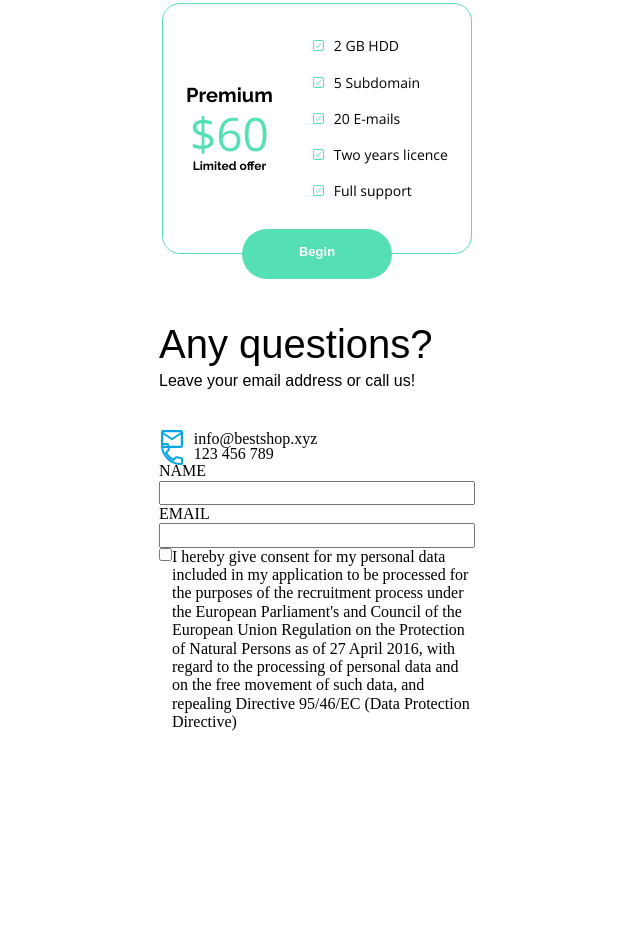
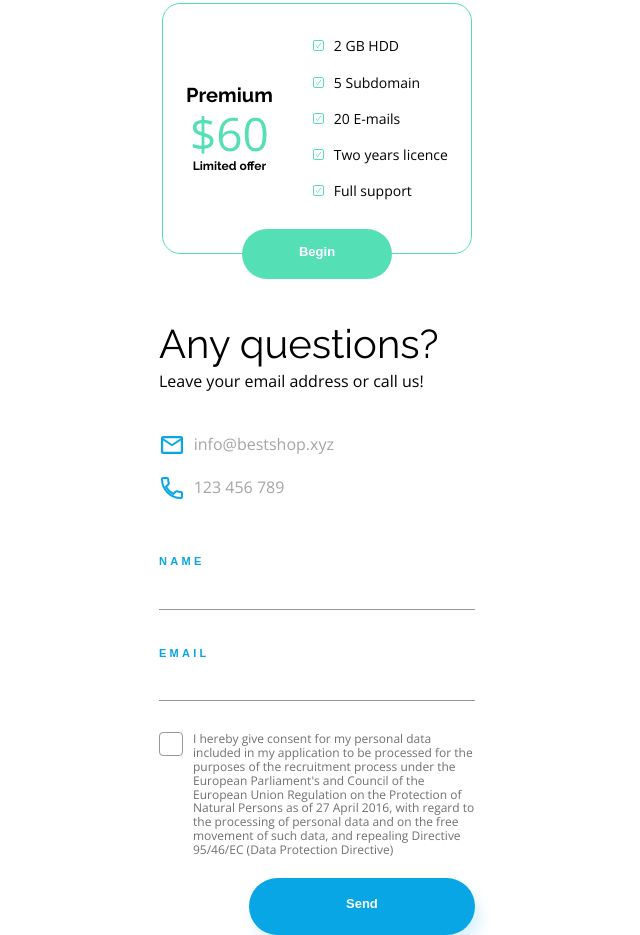
Before and after one commit to KamilaGrabowska/bs_rwd, a website built with Parcel: page index.html in a window 1280 px wide. Shown: the part 3388-4323 px from the top of the page, without its empty margins (323-963 px from the left). Before the commit the page ends 4154 px from the top, so only its background shows below. Built offline with nearby package versions, Linux system fonts and the light colour scheme.

Commit message:
added style to question sections

```diff
--- a/index.html
+++ b/index.html
@@ -175,37 +175,36 @@
     </div>
 </section>
 
-
 <section class="questions">
     <div class="questions__inner">
         <div class="contact">
             <h2 class="contact__hdl">Any questions?</h2>
             <p class="contact__dsc">Leave your email address or call us!</p>
             <div class="info">
-               <div class="inner" >
-                <img src="./src/images/Mail%20Icon.svg" alt="mail" class="inner__img">
-                <p class="inner__dsc">info@bestshop.xyz</p>
+                <div class="inner">
+                    <img src="./src/images/Mail%20Icon.svg" alt="mail" class="inner__img">
+                    <p class="inner__dsc">info@bestshop.xyz</p>
                 </div>
-                <div class="inner" >
-                <img src="./src/images/Phone%20Icon.svg" alt="phone" class="inner__img">
-                <p class="inner__dsc">123 456 789</p>
+                <div class="inner">
+                    <img src="./src/images/Phone%20Icon.svg" alt="phone" class="inner__img">
+                    <p class="inner__dsc">123 456 789</p>
                 </div>
             </div>
         </div>
         <form action="" class="form">
-            <label class="form__label" for="name">NAME</label>
-            <input class="form__in" id="name" type="text">
-            <label class="form__label" for="email">EMAIL</label>
-            <input class="form__in" id="email" type="email">
+            <label for="name" class="form__label">NAME</label>
+            <input type="text" id="name" class="form__in">
+            <label for="email" class="form__label">EMAIL</label>
+            <input type="email" id="email" class="form__in">
             <div class="check">
-                <input class="check__form" type="checkbox">
+                <div class="check__form"> <img class="check__form--img" src="./src/images/Checkmark.svg"></div>
                 <p class="check__dsc">I hereby give consent for my personal data included in my application to be
                     processed for the purposes of the recruitment process under the European Parliament's and Council of
                     the European Union Regulation on the Protection of Natural Persons as of 27 April 2016, with regard
                     to the processing of personal data and on the free movement of such data, and repealing Directive
                     95/46/EC (Data Protection Directive)</p>
             </div>
-            <a class="form__btn btn" href="">Send</a>
+            <a href="" class="form__btn btn">Send</a>
         </form>
     </div>
 </section>
--- a/src/scss/components/layout/header.scss
+++ b/src/scss/components/layout/header.scss
@@ -45,7 +45,7 @@
     padding: px-to-rem(22px) px-to-rem(92px) px-to-rem(23px) px-to-rem(92px);
     margin-top: px-to-rem(50px);
     margin-bottom: 0;
-    box-shadow: px-to-rem(5px) px-to-rem(10px) px-to-rem(14px) rgba(7, 172, 230, 0.16);;
+    box-shadow: px-to-rem(5px) px-to-rem(10px) px-to-rem(14px) rgba(7, 172, 230, 0.16);
   }
 
   &__img{
--- a/src/scss/components/questions_form.scss
+++ b/src/scss/components/questions_form.scss
@@ -5,42 +5,39 @@
 .contact {
   &__hdl {
     font-size: px-to-rem(40px);
-    font-family: "Raleway, Regular",sans-serif;
+    font-family: 'Raleway', sans-serif;
     font-weight: 400;
     color: $font-color;
     margin-bottom: 0;
     margin-top: 0;
-
-
   }
   &__dsc {
-    font-family: "Open Sans, Regular",sans-serif;
+    font-family: 'Open Sans', sans-serif;
     font-weight: 400;
     color: $font-color;
-    margin-bottom: px-to-rem(15px) ;
+    margin-bottom: px-to-rem(15px);
     margin-top: px-to-rem(5px);
     height: px-to-rem(45px);
   }
   .info {
 
-
     .inner {
       @include flex(flex-start, center);
-      margin-bottom: 0;
-      max-height: px-to-rem(15px);
-
+      margin-bottom: px-to-rem(16px);
+      max-height: px-to-rem(27px);
 
       &__img {
-       margin-right: px-to-rem(7.69px);
-       margin-top: px-to-rem(0px);
-
+        margin-right: px-to-rem(7.69px);
       }
 
       &__dsc {
-        margin-top: px-to-rem(15.3px);
+        margin-top: px-to-rem(16px);
+        font-family: 'Open Sans', sans-serif;
+        font-weight: 400;
+        color: #A5A5A5;
+        height: px-to-rem(22px);
 
-
-        }
+      }
     }
   }
 }
@@ -48,15 +45,67 @@
 .form {
   display: flex;
   flex-direction: column;
-  &__label {}
+  &__label {
+    font-family: " Open Sans", sans-serif;
+    font-size: px-to-rem(11px);
+    font-weight: 700;
+    color:$base-color;
+    letter-spacing: px-to-rem(3.28px);
+    margin-top: px-to-rem(37px);
+    margin-bottom: 0;
+  }
   &__in {
+    border: none;
+    border-bottom: solid px-to-rem(1px) #95989A;
+    height: px-to-rem(41.98px);
   }
   .check {
     @include flex(center, flex-start);
-    &__form {}
+    position: relative;
+    &__form {
+      left: 0;
+      position: absolute;
+      width: px-to-rem(24px);
+      height: px-to-rem(24px);
+      border: 1px solid #95989A;
+      border-radius: px-to-rem(4px);
+      margin-top: px-to-rem(31px);
+      padding: px-to-rem(11px);
+
+      &--img {
+        position: absolute;
+        opacity: 0;
+        width: px-to-rem(14px);
+        height: px-to-rem(24px);
+        left: px-to-rem(5px);
+        top: px-to-rem(0px);
+
+        &:hover {
+          opacity: 1;
+        }
+      }
+    }
     &__dsc {
-      margin-top: 0;
+      color: #707070;
+      font-size: px-to-rem(12px);
+      font-family: "Open Sans", sans-serif;
+      font-weight: 400;
+      margin-top: px-to-rem(31px);
+      margin-left: px-to-rem(34px);
+      margin-bottom: 0;
     }
   }
-  &__btn {}
+  &__btn {
+    width: px-to-rem(226px);
+    height: px-to-rem(57px);
+    font-size: px-to-rem(13px);
+    font-weight: 700;
+    background-color: $base-color;
+    padding: px-to-rem(19px) px-to-rem(97px);
+    margin-top: px-to-rem(21px);
+    margin-bottom: 0;
+    margin-left:px-to-rem(90px) ;
+    border-radius: px-to-rem(35px);
+    box-shadow: px-to-rem(5px) px-to-rem(10px) px-to-rem(14px) $color-blue-shadow;
+  }
 }
--- a/src/scss/variables.scss
+++ b/src/scss/variables.scss
@@ -16,3 +16,6 @@ $green-color:rgba(85, 223, 180, 1);
 $green-shadow: #CCF5E8;
 $grey-color:rgba(247, 247, 247, 1);
 $light-grey-color:rgba(232, 233, 237, 1);
+$secondary-grey-color:rgba(165, 165, 165, 1);
+$in-color-grey:rgba(149, 152, 154, 1);
+$dsc-text-color:rgba(112, 112, 112, 1);
```
Also changed, not shown: dist/index.html, 2 other files.
